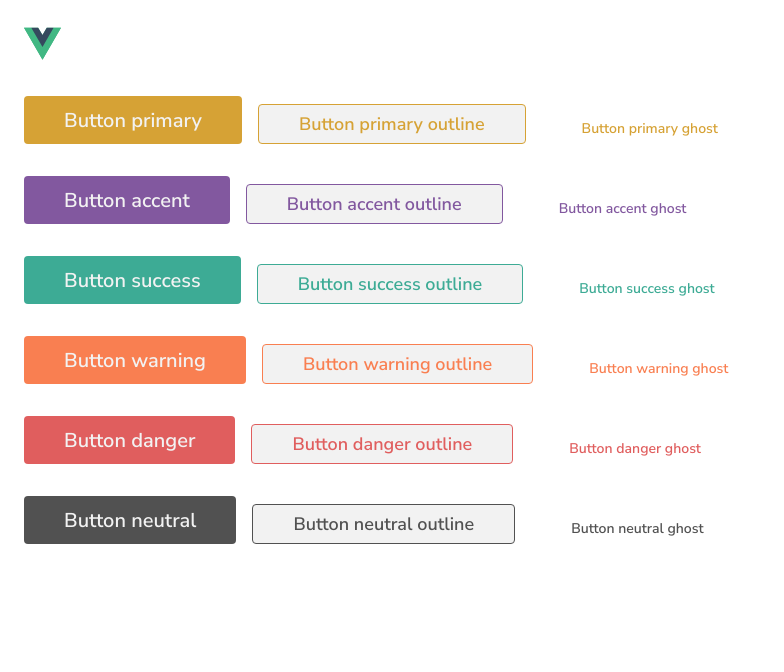
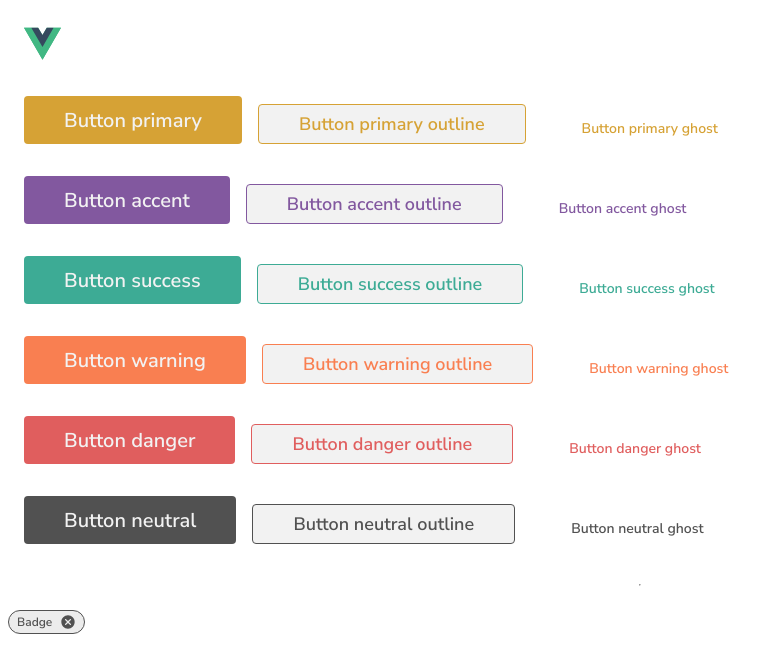
Before and after one commit to bruna-nunes/blush, a Vue app: page / in a window 1280 px wide. Shown: the top 672 px of the page, without its empty margins (0-784 px from the left). Built offline with nearby package versions, Linux system fonts and the light colour scheme.

Commit message:
feat: add blush-badge initial version

```diff
--- a/src/App.vue
+++ b/src/App.vue
@@ -195,16 +195,31 @@
         @onClick="clickButtonHandler"
       />
     </div>
-
+    <hr>
   </div>
-
+  <blush-badge
+    v-if="isBadgeVisible"
+    text="Badge"
+    variant="neutral-outline"
+    @onDismiss="dismissBadgeHandler"
+    show-dismiss
+  />
 </template>
 
 <script setup>
+import { ref } from 'vue'
 import CompExample from './components/CompExample.vue'
 import blushButton from './components/blush-button/blush-button.vue';
+import blushBadge from './components/blush-badge/blush-badge.vue';
+
+const isBadgeVisible = ref(true)
 
 function clickButtonHandler(event) {
+  console.log(event)
+}
+
+function dismissBadgeHandler(event) {
+  isBadgeVisible.value = false
   console.log(event)
 }
 </script>
--- /dev/null
+++ b/src/components/blush-badge/blush-badge.scss
@@ -0,0 +1,135 @@
+.blush-badge {
+    box-sizing: border-box;
+    border-radius: map-get($border-radius, 'giant');
+    display: flex;
+    align-items: center;
+    height: 24px;
+    width: fit-content;
+    padding: spacing(1) spacing(2);
+    transition: all 400ms linear;
+
+    @include typography-label-3;
+
+    &.dismissible {
+
+        .dismiss-icon {
+            margin-left: spacing(2);
+            cursor: pointer;
+        }
+    }
+
+    // ***Colors
+    &.primary {
+        background-color: map-get($primary-absolute, '001');
+        color: map-get($neutral, '013');
+
+        .dismiss-icon {
+            filter: map-get($filter, 'white');
+        }
+    }
+
+    &.primary-outline {
+        background-color: map-get($primary-absolute, '007');
+        border: map-get($border-width, 'nano') solid map-get($primary-absolute, '001');
+        color: map-get($primary-absolute, '001');
+
+        .dismiss-icon {
+            filter: map-get($filter, 'primary-001');
+        }
+    }
+
+    &.accent {
+        background-color: map-get($accent-absolute, '001');
+        color: map-get($neutral, '013');
+
+        .dismiss-icon {
+            filter: map-get($filter, 'white');
+        }
+    }
+
+    &.accent-outline {
+        background-color: map-get($accent-absolute, '007');
+        border: map-get($border-width, 'nano') solid map-get($accent-absolute, '001');
+        color: map-get($accent-absolute, '001');
+
+        .dismiss-icon {
+            filter: map-get($filter, 'accent-001');
+        }
+    }
+
+    &.success {
+        background-color: map-get($success-absolute, '001');
+        color: map-get($neutral, '013');
+
+        .dismiss-icon {
+            filter: map-get($filter, 'white');
+        }
+    }
+
+    &.success-outline {
+        background-color: map-get($success-absolute, '007');
+        border: map-get($border-width, 'nano') solid map-get($success-absolute, '001');
+        color: map-get($success-absolute, '001');
+
+        .dismiss-icon {
+            filter: map-get($filter, 'success-001');
+        }
+    }
+
+    &.warning {
+        background-color: map-get($warning-absolute, '001');
+        color: map-get($neutral, '013');
+
+        .dismiss-icon {
+            filter: map-get($filter, 'white');
+        }
+    }
+
+    &.warning-outline {
+        background-color: map-get($warning-absolute, '007');
+        border: map-get($border-width, 'nano') solid map-get($warning-absolute, '001');
+        color: map-get($warning-absolute, '001');
+
+        .dismiss-icon {
+            filter: map-get($filter, 'warning-001');
+        }
+    }
+
+    &.danger {
+        background-color: map-get($error-absolute, '001');
+        color: map-get($neutral, '013');
+
+        .dismiss-icon {
+            filter: map-get($filter, 'white');
+        }
+    }
+
+    &.danger-outline {
+        background-color: map-get($error-absolute, '007');
+        border: map-get($border-width, 'nano') solid map-get($error-absolute, '001');
+        color: map-get($error-absolute, '001');
+
+        .dismiss-icon {
+            filter: map-get($filter, 'danger-001');
+        }
+    }
+
+    &.neutral {
+        background-color: map-get($neutral, '004');
+        color: map-get($neutral, '013');
+
+        .dismiss-icon {
+            filter: map-get($filter, 'white');
+        }
+    }
+
+    &.neutral-outline {
+        background-color: map-get($neutral, '012');
+        border: map-get($border-width, 'nano') solid map-get($neutral, '004');
+        color: map-get($neutral, '004');
+
+        .dismiss-icon {
+            filter: map-get($filter, 'neutral-004');
+        }
+    }
+}
--- /dev/null
+++ b/src/components/blush-badge/blush-badge.vue
@@ -0,0 +1,59 @@
+<template>
+    <span
+        :class="classes"
+    >
+        {{ props.text }}
+        <img
+            v-if="props.showDismiss"
+            src="../../assets/icons/cancel.svg"
+            width="16"
+            height="16"
+            class="dismiss-icon"
+            alt="Fechar badge"
+            @click="emit('onDismiss')"
+        >
+    </span>
+</template>
+
+<script setup>
+import { computed } from 'vue';
+
+
+const props = defineProps({
+    text: {
+        type: String,
+        required: true
+    },
+    variant: {
+        type: String,
+        default: 'primary',
+        validator(value) {
+            return [
+                'primary', 'primary-outline', 'primary-ghost',
+                'accent', 'accent-outline', 'accent-ghost',
+                'success', 'success-outline', 'success-ghost',
+                'warning', 'warning-outline', 'warning-ghost',
+                'danger', 'danger-outline', 'danger-ghost',
+                'neutral', 'neutral-outline', 'neutral-ghost',
+            ]
+        }
+    },
+    showDismiss: {
+        type: Boolean,
+        default: false
+    },
+})
+
+const emit = defineEmits(['onDismiss'])
+
+const classes = computed(() => [
+    'blush-badge',
+    props.variant,
+    props.showDismiss ? 'dismissible' : ''
+])
+
+</script>
+
+<style lang="scss">
+    @import './blush-badge.scss';
+</style>
```
Also changed, not shown: src/assets/icons/cancel.svg (added).
